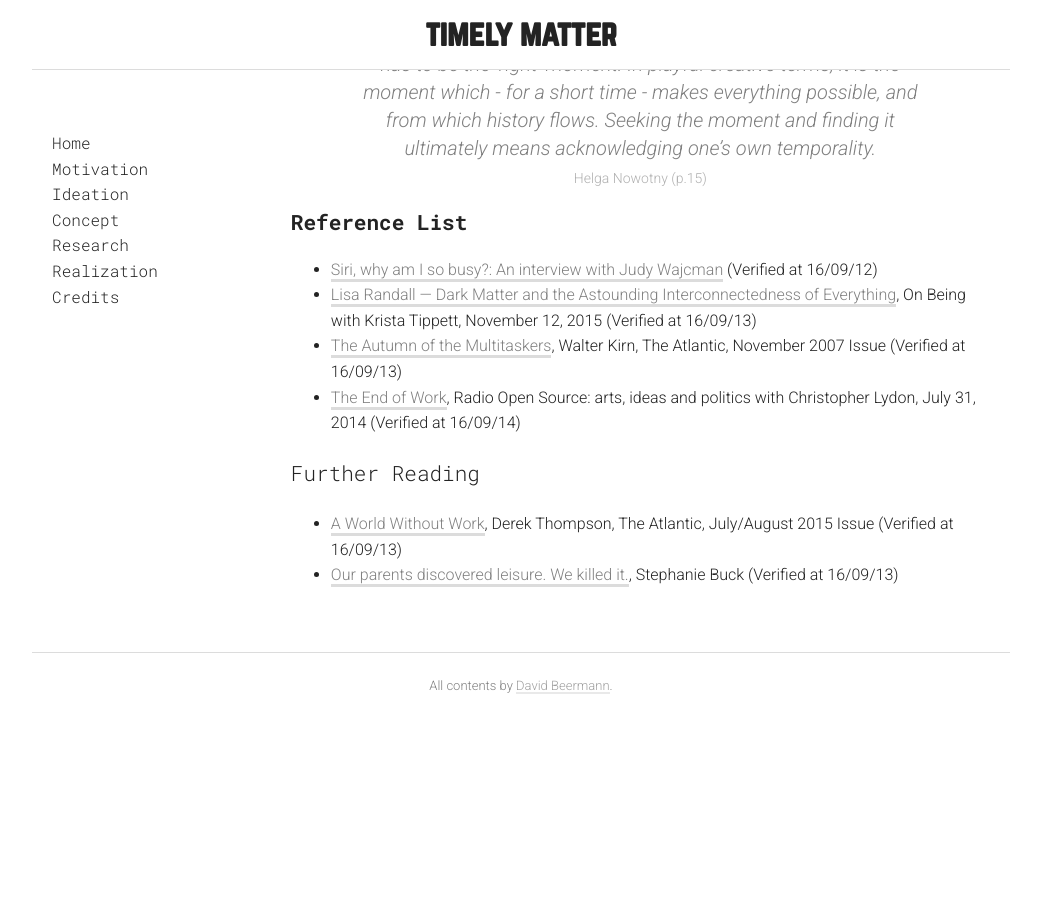
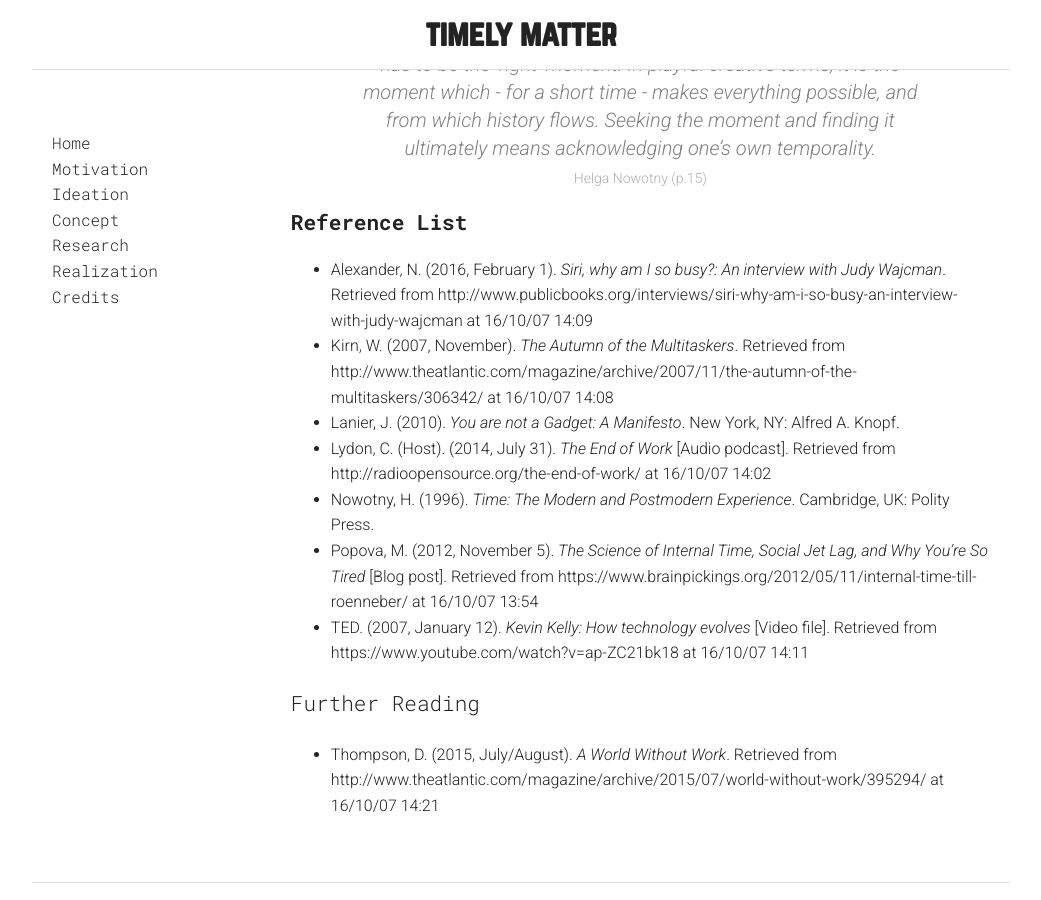
Before and after one commit to davidbeermann/timely-matter, a Jekyll site: the page built from motivation/index.md, in a window 1280 px wide and 900 px high, scrolled down 9268 px. Shown: the whole window, without its empty margins (119-1160 px from the left). Built offline with Jekyll 4.4.1, drawn with Linux system fonts in a browser that asks for light colours; before the commit the page ends 9988 px from its top, so only the background shows below that; some of the changed text lies outside the part shown.

Commit message:
fixed resources for motivation

```diff
--- a/motivation/index.md
+++ b/motivation/index.md
@@ -28,7 +28,7 @@ Whereas Roenneberg concerns himself with the biological effects of the requireme
 >
 > Helga Nowotny (p.8)
 
-All of this changed with the introduction of modern communication technologies, according to Nowotny. She perceives that time is speeded up by becoming accelerated innovation itself. To her the time-boundary between present and future has become permeable and the present has been detached from the temporal linearity. *'A present geared to accelerated innovation is beginning to devour the future.' (p.11)* This state she calls **extended present**. It is characterized by approximate simultaneities installed by technological infrarstructure. Networking technologies bridge the gap between temporal and spatial distances. But as this technology is connecting us it also separates us in economic terms. Nowotny observes that the technological and economic advantage of industrialized nations increases the separation to developing nations while at the same time our interaction is almost immediate. Another aspect of our accelerated temporality is dwindling responsibility. The reason that she identifies are short-term interactions which negate time and therefore do not create the foundation for durable relationships and trust.
+All of this changed with the introduction of modern communication technologies, according to Nowotny. She perceives that time is speeded up by becoming accelerated innovation itself. To her the time-boundary between present and future has become permeable and the present has been detached from the temporal linearity. *"A present geared to accelerated innovation is beginning to devour the future."* (p.11) This state she calls **extended present**. It is characterized by approximate simultaneities installed by technological infrarstructure. Networking technologies bridge the gap between temporal and spatial distances. But as this technology is connecting us it also separates us in economic terms. Nowotny observes that the technological and economic advantage of industrialized nations increases the separation to developing nations while at the same time our interaction is almost immediate. Another aspect of our accelerated temporality is dwindling responsibility. The reason that she identifies are short-term interactions which negate time and therefore do not create the foundation for durable relationships and trust.
 
 > Only against the background of speed can slowness be determined and learnt. Only against the back­ ground of temporal limitation can the latter be surpassed.
 >
@@ -115,12 +115,14 @@ With my project my project I want to specifically address our undersanding of ti
 
 ## Reference List
 
-* [Siri, why am I so busy?: An interview with Judy Wajcman](http://www.publicbooks.org/interviews/siri-why-am-i-so-busy-an-interview-with-judy-wajcman) (Verified at 16/09/12)
-* [Lisa Randall — Dark Matter and the Astounding Interconnectedness of Everything](http://www.onbeing.org/program/lisa-randall-dark-matter-and-the-astounding-interconnectedness-of-everything/8100), On Being with Krista Tippett, November 12, 2015 (Verified at 16/09/13)
-* [The Autumn of the Multitaskers](http://www.theatlantic.com/magazine/archive/2007/11/the-autumn-of-the-multitaskers/306342/), Walter Kirn, The Atlantic, November 2007 Issue (Verified at 16/09/13)
-* [The End of Work](http://radioopensource.org/the-end-of-work/), Radio Open Source: arts, ideas and politics with Christopher Lydon, July 31, 2014 (Verified at 16/09/14)
+* Alexander, N. (2016, February 1). *Siri, why am I so busy?: An interview with Judy Wajcman*. Retrieved from http://www.publicbooks.org/interviews/siri-why-am-i-so-busy-an-interview-with-judy-wajcman at 16/10/07 14:09
+* Kirn, W. (2007, November). *The Autumn of the Multitaskers*. Retrieved from http://www.theatlantic.com/magazine/archive/2007/11/the-autumn-of-the-multitaskers/306342/ at 16/10/07 14:08
+* Lanier, J. (2010). *You are not a Gadget: A Manifesto*. New York, NY: Alfred A. Knopf.
+* Lydon, C. (Host). (2014, July 31). *The End of Work* [Audio podcast]. Retrieved from http://radioopensource.org/the-end-of-work/ at 16/10/07 14:02
+* Nowotny, H. (1996). *Time: The Modern and Postmodern Experience*. Cambridge, UK: Polity Press.
+* Popova, M. (2012, November 5). *The Science of Internal Time, Social Jet Lag, and Why You’re So Tired* [Blog post]. Retrieved from https://www.brainpickings.org/2012/05/11/internal-time-till-roenneber/ at 16/10/07 13:54
+* TED. (2007, January 12). *Kevin Kelly: How technology evolves* [Video file]. Retrieved from https://www.youtube.com/watch?v=ap-ZC21bk18 at 16/10/07 14:11
 
 ### Further Reading
 
-* [A World Without Work](http://www.theatlantic.com/magazine/archive/2015/07/world-without-work/395294/), Derek Thompson, The Atlantic, July/August 2015 Issue (Verified at 16/09/13)
-* [Our parents discovered leisure. We killed it.](https://timeline.com/hobby-career-b5d199b0df18#.ck2fbab8o), Stephanie Buck (Verified at 16/09/13)
+* Thompson, D. (2015, July/August). *A World Without Work*. Retrieved from http://www.theatlantic.com/magazine/archive/2015/07/world-without-work/395294/ at 16/10/07 14:21
```
